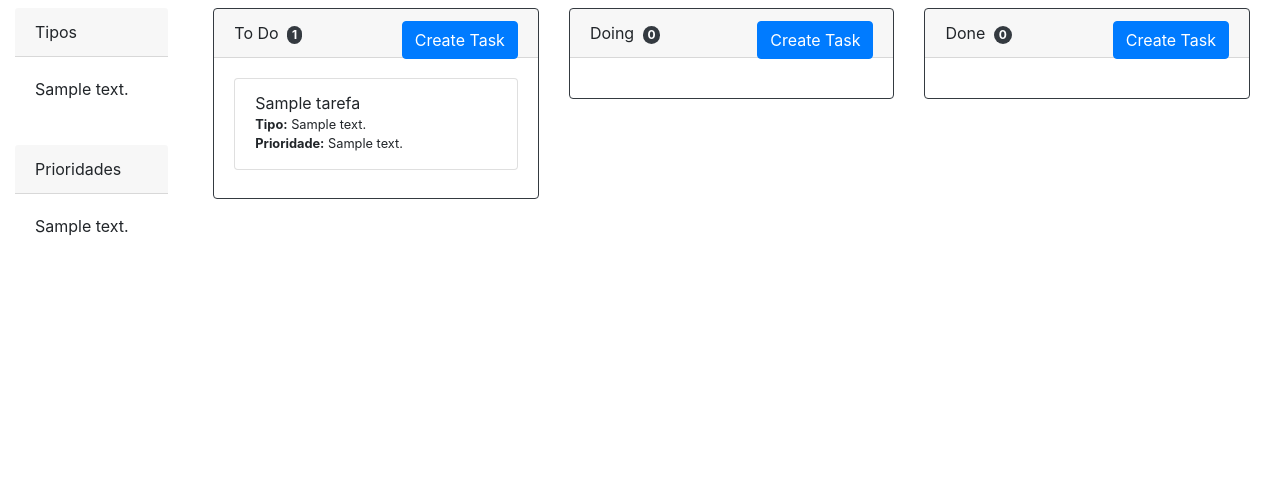
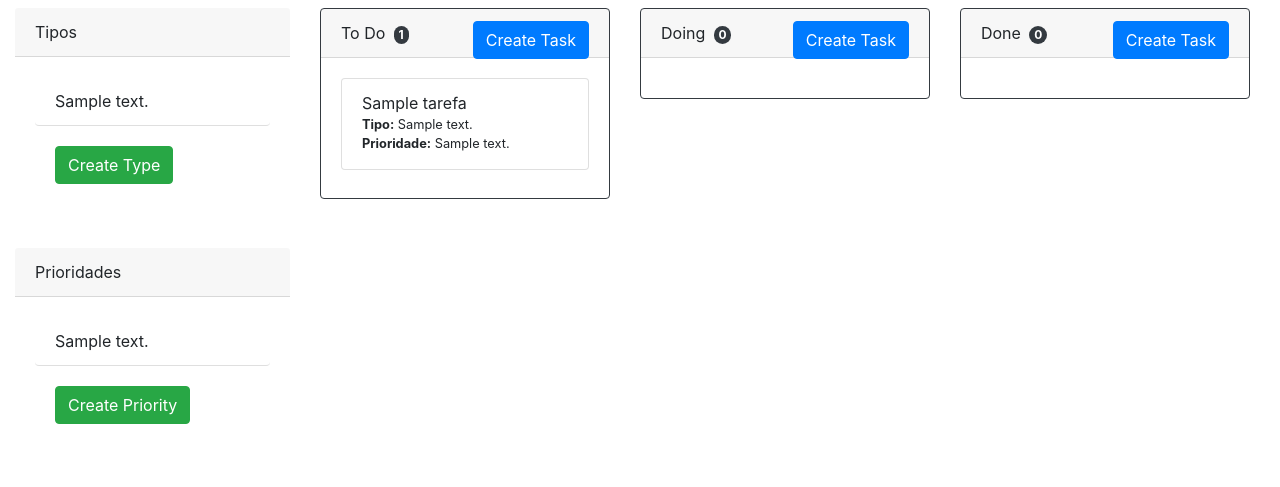
Before and after one commit to urbanobruno/organization-website, a Django app: page /projeto/ in a window 1280 px wide. Shown: the part 50-537 px from the top of the page. Run offline with Django 3.2, Linux system fonts and the light colour scheme; tables that the repository leaves empty hold one stand-in row (values such as "Sample post"); parts of the project's set-up code (start-up, migrations or seed data) failed here and were passed over; some libraries are stand-ins or nearby versions.

Commit message:
create type and priority buttons

```diff
--- a/projetos/urls.py
+++ b/projetos/urls.py
@@ -11,4 +11,10 @@ urlpatterns = [
     path('create_task/<int:projeto_id>/<int:status>',
          views.create_task,
          name='create_task'),
+    path('create_type_task/<int:projeto_id>',
+         views.create_type_task,
+         name='create_type_task'),
+    path('create_priority_task/<int:projeto_id>',
+         views.create_priority_task,
+         name='create_priority_task'),
 ]
--- a/projetos/views.py
+++ b/projetos/views.py
@@ -3,6 +3,7 @@ from django.contrib.auth.models import User
 from django.db.models import F
 from django.http import HttpResponse, HttpResponseRedirect
 from django.shortcuts import render, redirect
+from django.urls import reverse
 from django.views.decorators.csrf import csrf_protect, csrf_exempt
 from django.views.decorators.http import require_POST
 
@@ -35,7 +36,6 @@ def adicionar_tipo(request, projeto_id, descricao):
 
 # todo login required
 def drag_task(request, project_id):
-
     tarefa_id = int(request.GET.get('tarefa'))
     target_list = request.GET.get('target')
     index_after = int(request.GET.get('index_after'))
@@ -73,6 +73,7 @@ def drag_task(request, project_id):
 
     return HttpResponse()
 
+
 # def contact_view(request):
 #     if request.method == 'POST':
 #         form = ContactForm(request.POST)
@@ -102,3 +103,34 @@ def create_task(request, projeto_id, status):
 
     context = {'form': form}
     return render(request, 'projetos/base.html', context)
+
+
+# @login_required
+def create_type_task(request, projeto_id):
+    desc = request.POST.get('type', None)
+
+    print(desc)
+    if request.method == "POST":
+        if desc:
+            TipoTarefa.objects.create(
+                descricao=desc,
+                projeto_id=projeto_id
+            )
+
+    return HttpResponseRedirect(reverse('projetos'))
+
+
+# @login_required
+def create_priority_task(request, projeto_id):
+    desc = request.POST.get('priority', None)
+
+    print(desc)
+
+    if request.method == "POST":
+        if desc:
+            PrioridadeTarefa.objects.create(
+                descricao=desc,
+                projeto_id=projeto_id
+            )
+
+    return HttpResponseRedirect(reverse('projetos'))
--- a/templates/projetos/base.html
+++ b/templates/projetos/base.html
@@ -9,17 +9,35 @@
     <div class="row w-100 h-100 mt-2">
 
         <!-- TIPOS & PRIORIDADES -->
-        <div class="col-12 col-md-2">
+        <div class="col-12 col-md-3 pr-0">
             <div class="container mb-4">
                 <div class="card-header">
                     Tipos
                 </div>
                 <div class="card-body">
-                    <div class="list-group list-group-flush">
+                    <ul class="list-group list-group-flush">
                         {% for tipo in item.tipotarefa_set.all %}
-                            {{ tipo }} <br>
+                            <li class="list-group-item rounded mb-2">
+                                {{ tipo }}
+                            </li>
                         {% endfor %}
-                    </div>
+                        <li class="list-group-item rounded mb-2">
+
+                            <form action="{% url 'create_type_task' item.id %}" id="form_create_type" method="post">
+                                {% csrf_token %}
+                                <label for="input_type">Create new Type of event</label>
+                                <input type="text" placeholder="Type" id="input_type" name="type" required>
+
+                                <button type="button" class="close" aria-label="Close" id="close_button_tp">
+                                    <span aria-hidden="true">&times;</span>
+                                </button>
+                                <button type="submit" class="btn btn-primary">Save</button>
+
+                            </form>
+                            <button id="show_button_tp" class="btn btn-success small">Create Type</button>
+
+                        </li>
+                    </ul>
                 </div>
             </div>
 
@@ -31,8 +49,28 @@
                 <div class="card-body">
                     <div class="list-group list-group-flush">
                         {% for prioridade in item.prioridadetarefa_set.all %}
-                            {{ prioridade }} <br>
+                            <li class="list-group-item rounded mb-2">
+                                {{ prioridade }}
+                            </li>
                         {% endfor %}
+                        <li class="list-group-item rounded mb-2">
+
+                            <form action="{% url 'create_priority_task' item.id %}" id="form_create_priority"
+                                  method="post">
+                                {% csrf_token %}
+                                <label for="input_priority">Create new Priority</label>
+                                <input type="text" placeholder="Priority" id="input_priority" name="priority" required>
+
+                                <button type="button" class="close" aria-label="Close" id="close_button_pr">
+                                    <span aria-hidden="true">&times;</span>
+                                </button>
+                                <button type="submit" class="btn btn-primary">Save</button>
+
+                            </form>
+                            <button id="show_button_pr" class="btn btn-success small">Create Priority</button>
+
+                        </li>
+
                     </div>
                 </div>
 
@@ -42,7 +80,7 @@
 
 
         <!-- ROW -->
-        <div class="col-12 col-md-10">
+        <div class="col-12 col-md-9">
             <div class="row h-100" id="shared_project">
 
                 <!-- TO DO -->
@@ -237,4 +275,35 @@
 
     </script>
 
+    <script>
+
+        $(document).ready(function () {
+            $("#form_create_type").hide();
+            $("#form_create_priority").hide();
+
+        });
+
+        $("#show_button_tp").click(function () {
+            $("#form_create_type").show();
+            $("#show_button_tp").hide();
+        });
+
+        $("#close_button_tp").click(function () {
+            $("#form_create_type").hide();
+            $("#show_button_tp").show();
+        });
+
+        $("#show_button_pr").click(function () {
+            $("#form_create_priority").show();
+            $("#show_button_pr").hide();
+        });
+
+        $("#close_button_pr").click(function () {
+            $("#form_create_priority").hide();
+            $("#show_button_pr").show();
+        });
+
+
+    </script>
+
 {% endblock %}
```
Also changed, not shown: projetos/forms.py (line endings or trailing spaces).
